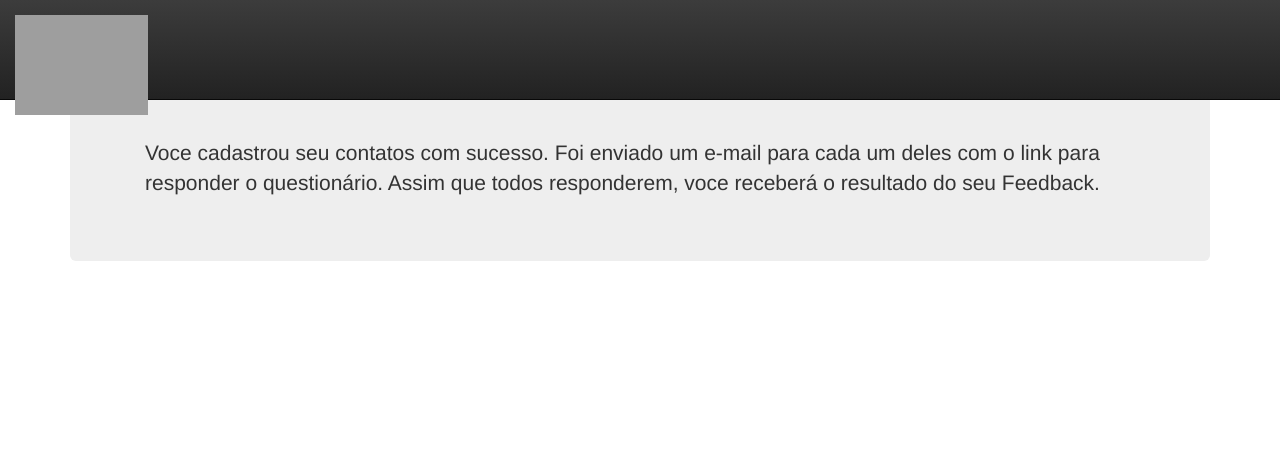
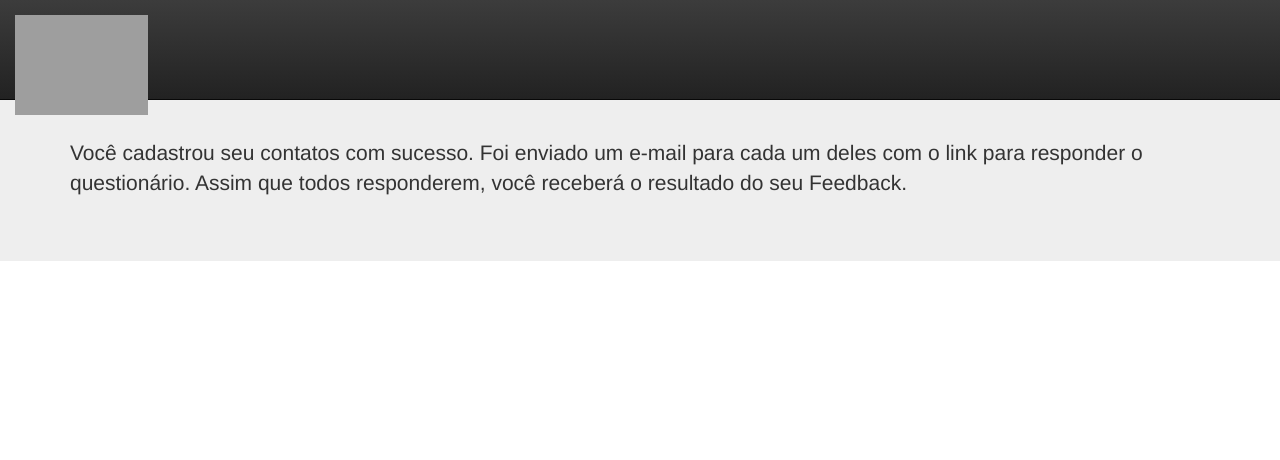
Before and after one commit to mlumertz/ImersoesPycharm, a Django app: page /Cliente/sucesso/ in a window 1280 px wide. Shown: the top 460 px of the page. Run offline with Django 3.2, Linux system fonts and the light colour scheme; some libraries are stand-ins or nearby versions; grey boxes are pictures that could not be loaded.

```diff
--- a/Feedbacks/templates/new_user.html
+++ b/Feedbacks/templates/new_user.html
@@ -8,7 +8,7 @@
       <div class="container-fluid">
         <div class="navbar-header">
           <a class="navbar-brand" href="http://imersoes.com.br/"><img style="max-height:100px" src="{% static 'images/wmfb.png' %}" ></a>
-{#          <a class="navbar-brand" href="http://imersoes.com.br/">Imersões</a>#}
+{#          <a class="navbar-brand" href="http://imersoes.com.br/">Imersões</a>#}cfe
         </div>
       </div>
     </nav>
--- a/Feedbacks/templates/novo_cliente.html
+++ b/Feedbacks/templates/novo_cliente.html
@@ -14,7 +14,7 @@
         <div class="jumbotron">
             <h3 class="text-center">Novo Processo de Feedback</h3>
         </div>
-        <div class="container">
+        <div class="container" style="margin: 0 auto -200px; height: auto" >
             <form class="form-horizontal" action="/Psicologo/novo_cliente/" method="post" novalidate> {% csrf_token %}
 
                 <div class="form-group">
--- a/Feedbacks/templates/sucesso.html
+++ b/Feedbacks/templates/sucesso.html
@@ -4,15 +4,13 @@
 {% block title %} Sucesso {% endblock %}
 {% block content %}
 
-<div class="container">
         <div class="jumbotron">
             <div class="container">
-                <p>Voce cadastrou seu contatos com sucesso. Foi enviado um e-mail para cada um deles com o link para responder o questionário.
-                    Assim que todos responderem, voce receberá o resultado do seu Feedback.
+                <p>Você cadastrou seu contatos com sucesso. Foi enviado um e-mail para cada um deles com o link para responder o questionário.
+                    Assim que todos responderem, você receberá o resultado do seu Feedback.
                 </p>
             </div>
         </div>
-</div>
 
 
 {% endblock %}
--- a/Feedbacks/views.py
+++ b/Feedbacks/views.py
@@ -253,6 +253,8 @@ def sucesso(request):
 
     return render_to_response('sucesso.html')
 
+def sucesso_indicado(request):
+    return render_to_response('sucesso_indicado.html')
 
 def indicado_view(request, WebKey):
 
@@ -268,7 +270,7 @@ def indicado_view(request, WebKey):
             indicado = form.save()
             indicado.Status = True
             indicado.save()
-            return render_to_response('sucesso.html')
+            return render_to_response('sucesso_indicado.html')
 
     else:
         args = {}
--- a/Imersoes/urls.py
+++ b/Imersoes/urls.py
@@ -40,6 +40,7 @@ urlpatterns = [
     url(r'^Psicologo/create/$', views.criar_novo_usuario_view),
     # url(r'^Cliente/(?P<WebKey>[0-9a-z-]+)$', views.cliente_view, name = 'cliente' ),
     url(r'^Cliente/sucesso/$', views.sucesso),
+    url(r'^Cliente/sucesso_indicado/$', views.sucesso_indicado),
     url(r'^Indicado/(?P<WebKey>[0-9a-z-]+)$', views.indicado_view, name='indicado'),
     url(r'^pdf/(?P<WebKey>[0-9a-z-]+)$', views.create_report, name='create_report'),
     url(r'^pdf_completo/(?P<WebKey>[0-9a-z-]+)$', views.create_complete_report, name='create_complete_report'),
```
Also changed, not shown: Feedbacks/templates/sucesso_indicado.html (added, +15 -0 lines), db.sqlite3.
